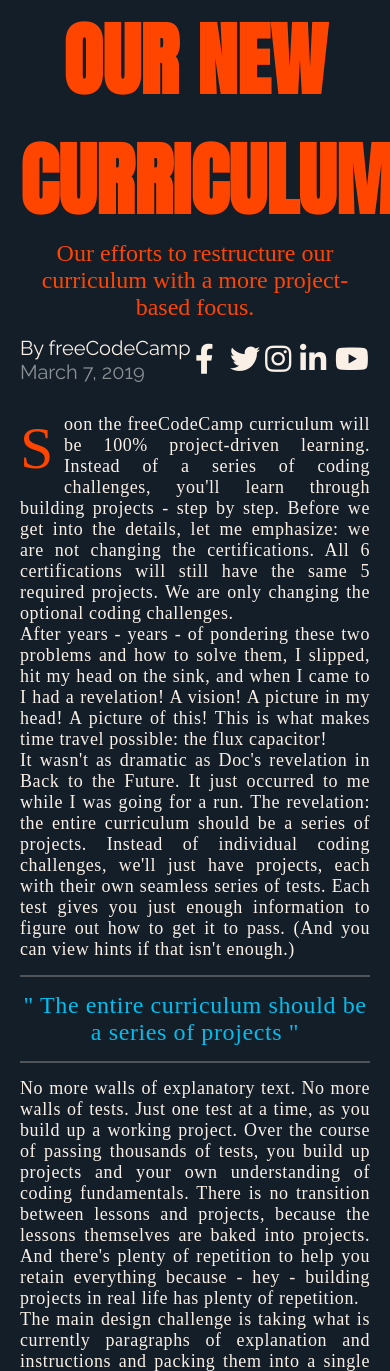
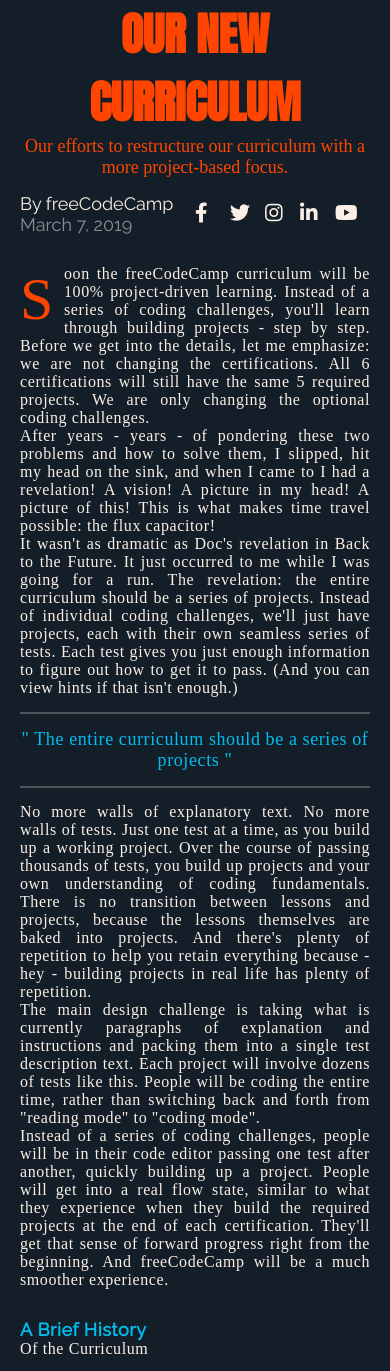
Before and after one commit to sajeedwhosane/fcc_magazine, a plain HTML site: page index.html in a window 390 px wide. Shown: the part 265-1636 px from the top of the page. Drawn offline with Linux system fonts and the light colour scheme; a web font is replaced by a local one.

Commit message:
v 1.0
added all the css to make the magazine more responsive on different screen sizes

```diff
--- a/styles.css
+++ b/styles.css
@@ -139,3 +139,36 @@
   grid-column:1/-1;
 
 }
+/* responsive */
+@media only screen and (max-width:720px){
+  .image-wrapper{
+    grid-template-columns:1fr;
+  }
+}
+
+@media only screen and (max-width:600px){
+  .text-with-images{
+    grid-template-columns:1fr;
+  }
+}
+
+@media only screen and (max-width:550px){
+  .hero-title{
+    font-size:6rem;
+  }
+  .hero-subtitle, .author, .quote, .list-title{
+    font-size:1.8rem;
+  }
+  .social-icons{
+    font-size:2rem;
+  }
+  .text{
+    font-size:1.6rem;
+  }
+}
+
+@media only screen and (max-width:420px){
+  .hero-title{
+    font-size:4.5rem;
+  }
+}
```
